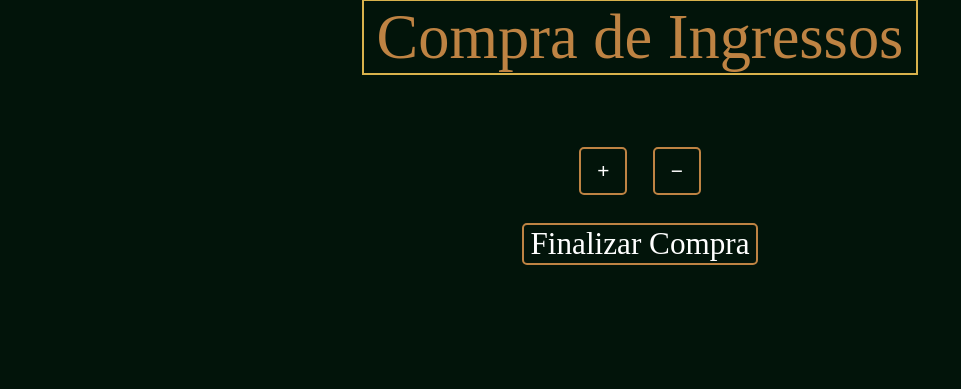
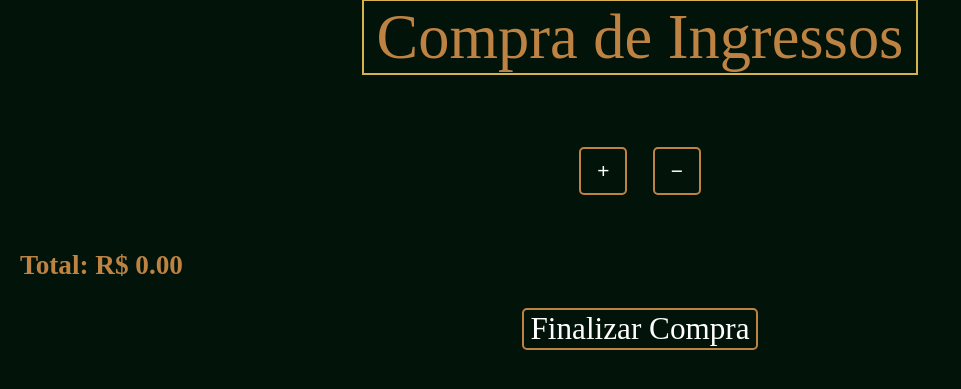
Before and after one commit to edertec/Trattoria_2024, a Flask app: page /add_ingressos in a window 1280 px wide. Shown: the part 191-580 px from the top of the page, without its empty margins (0-961 px from the left). Run offline with Flask 3, Linux system fonts and the light colour scheme; the visitor is signed in with stand-in values (Sample User, id 1); data that the repository does not hold is empty; some web fonts are replaced.

Commit message:
sistema de aaprecer o total de valor ingressos no add_ingressos, pagamento aparece  o valor total de ingressos e mudanças no html do pagamento e add_ingressos

```diff
--- a/app/routes.py
+++ b/app/routes.py
@@ -1,4 +1,4 @@
-from flask import Flask, render_template, request, redirect, url_for, flash, session, abort
+from flask import Flask, render_template, request, redirect, url_for, flash, session, abort, make_response
 from markupsafe import Markup
 from flask_mail import Mail, Message
 from itsdangerous import URLSafeTimedSerializer
@@ -113,6 +113,9 @@ def login_adm():
 @app.route('/add_ingressos', methods=['GET', 'POST'])
 @login_required
 def add_ingressos():
+    # Limpar dados da sessão, se houver
+    session.pop('ingressos', None)  # Caso tenha algum dado da sessão
+
     users = 100 - Ingresso_registrado6.query.count()
     nome_do_comprador = current_user.name
 
@@ -122,6 +125,12 @@ def add_ingressos():
 
     if request.method == 'POST':
         ticket_count = 0
+        total_valor = 0
+
+        # Valores de ingresso para adulto e infantil
+        preco_adulto = 120.00
+        preco_infantil = 60.00
+
         while f'titular-{ticket_count+1}' in request.form:
             ticket_count += 1
 
@@ -139,6 +148,12 @@ def add_ingressos():
             tipo_verificado = request.form[f'tipo-{i+1}']
             tipo = tipo_verificado == 'infantil'
 
+            # Calcular o valor do ingresso
+            if tipo:
+                total_valor += preco_infantil
+            else:
+                total_valor += preco_adulto
+
             novo_ingresso = Ingresso_registrado6(
                 comprador_id=comprador_id,
                 titular=titular,
@@ -153,16 +168,27 @@ def add_ingressos():
 
         db.session.commit()
         flash('Obrigado pela compra! Por favor, realize o pagamento')
-        return redirect(url_for('pagamento'))
+        return redirect(url_for('pagamento', total_valor=total_valor))
 
-    return render_template('add_ingressos.html', nome_do_comprador=nome_do_comprador, users=users)
+    # Renderiza a página sem cache
+    response = make_response(render_template('add_ingressos.html', nome_do_comprador=nome_do_comprador, users=users))
+
+    # Adiciona cabeçalhos para evitar cache
+    response.headers['Cache-Control'] = 'no-cache, no-store, must-revalidate'  # HTTP 1.1
+    response.headers['Pragma'] = 'no-cache'  # HTTP 1.0
+    response.headers['Expires'] = '0'  # Proxies
+
+    return response
+
 
 # Página de pagamento
 @app.route('/pagamento')
 @login_required
 def pagamento():
+    valor_total = Ingresso_registrado6.valor_total(current_user.id)
     ingressos = Ingresso_registrado6.query.filter_by(comprador_id=current_user.id, pago=False).all()
-    return render_template('pagamento.html', ingressos=ingressos, nome_usuario=current_user.name)
+
+    return render_template('pagamento.html', ingressos=ingressos, nome_usuario=current_user.name, valor_total=valor_total)
 
 # Listagem de ingressos do usuário
 @app.route('/list_ingressos_usuario')
--- a/app/templates/add_ingressos.html
+++ b/app/templates/add_ingressos.html
@@ -27,8 +27,7 @@
         <h2 class="title">Compra de Ingressos</h2>
     </div>
 
-    <!-- Aviso de limite de ingressos -->
-    <p id="warning-message" class="warning">Você atingiu o número máximo de ingressos disponíveis!</p>
+    <p id="warning-message" class="warning" style="display:none;">Você atingiu o número máximo de ingressos disponíveis!</p>
 
     <form method="post" action="{{ url_for('add_ingressos') }}">
         <div class="button-container">
@@ -40,7 +39,11 @@
             <!-- Os ingressos serão adicionados aqui dinamicamente -->
         </div>
 
-        <div class="div-finalizar" >
+        <div class="total-container">
+            <h3>Total: R$ <span id="total-amount">0.00</span></h3>
+        </div>
+
+        <div class="div-finalizar">
             <button type="submit" class="btn-finalizar">Finalizar Compra</button>
         </div>
     </form>
@@ -48,6 +51,18 @@
     <script>
         let ticketCount = 0;
         const maxTickets = {{ users | tojson }}; // Número de ingressos disponíveis passado pelo servidor
+        let totalAmount = 0;
+        const prices = {
+            'adulto': 120.00,
+            'infantil': 60.00
+        };
+
+        // Armazena o tipo de ingresso selecionado previamente para cada ingresso
+        const selectedTicketTypes = {};
+
+        function updateTotalAmount() {
+            document.getElementById('total-amount').innerText = totalAmount.toFixed(2);
+        }
 
         function addTicket() {
             if (ticketCount >= maxTickets) {
@@ -58,10 +73,9 @@
 
             ticketCount++;
 
-            // Criar o modelo de ingresso
             const ticketContainer = document.createElement('div');
             ticketContainer.className = 'ticket-container';
-            ticketContainer.setAttribute('id', 'ticket-' + ticketCount); // Adiciona um id para o ticket
+            ticketContainer.setAttribute('id', 'ticket-' + ticketCount);
 
             ticketContainer.innerHTML = `
             <h3>Ingresso ${ticketCount}</h3>
@@ -77,49 +91,77 @@
             <label for="restricoes-${ticketCount}">Restrições Alimentares:</label>
             <textarea id="restricoes-${ticketCount}" name="restricoes_alimentares-${ticketCount}" placeholder="Escreva quaisquer restrições alimentares"></textarea>
 
-
             <label for="tipo-${ticketCount}">Tipo do Ingresso</label>
             <p class="texto-pequeno">*Crianças de 0 a 3 anos não pagam e não necessitam de ingresso</p>
 
             <div class="type">
                 <label class="tit" for="adulto-${ticketCount}">Adulto (R$120,00)</label>
-                    <input class="botao" type="radio" id="adulto-${ticketCount}" name="tipo-${ticketCount}" value="adulto">
+                <input class="botao" type="radio" id="adulto-${ticketCount}" name="tipo-${ticketCount}" value="adulto" onclick="updateTicketPrice(${ticketCount})">
             </div>
 
             <div class="type">
                 <label class="tit" for="infantil-${ticketCount}">Infantil (R$60,00)</label>
-                    <input class="botao" type="radio" id="infantil-${ticketCount}" name="tipo-${ticketCount}" value="infantil">
+                <input class="botao" type="radio" id="infantil-${ticketCount}" name="tipo-${ticketCount}" value="infantil" onclick="updateTicketPrice(${ticketCount})">
             </div>
         `;
 
-            // Adicionar o novo ingresso à lista
             document.getElementById('tickets-list').appendChild(ticketContainer);
 
-            // Verificar novamente se atingiu o limite de ingressos
             if (ticketCount >= maxTickets) {
                 document.getElementById('warning-message').style.display = 'block';
                 document.getElementById('add-button').disabled = true;
             }
+
+            // Inicializar o tipo selecionado para esse ingresso como null
+            selectedTicketTypes[ticketCount] = null;
+        }
+
+        function updateTicketPrice(ticketNumber) {
+            const selectedType = document.querySelector(`input[name="tipo-${ticketNumber}"]:checked`).value;
+
+            // Verificar se o tipo já foi selecionado previamente
+            const previousType = selectedTicketTypes[ticketNumber];
+
+            // Se já houver um tipo selecionado anteriormente, subtrair o valor desse tipo do total
+            if (previousType) {
+                totalAmount -= prices[previousType];
+            }
+
+            // Adicionar o novo valor selecionado ao total
+            totalAmount += prices[selectedType];
+
+            // Atualizar o tipo selecionado para o ingresso
+            selectedTicketTypes[ticketNumber] = selectedType;
+
+            updateTotalAmount();
         }
 
         function removeTicket() {
-            // Verifica se há ingressos adicionados
             if (ticketCount > 0) {
-                // Remove o último ingresso adicionado
                 const lastTicket = document.getElementById('ticket-' + ticketCount);
+                const selectedType = selectedTicketTypes[ticketCount];
+
+                // Verifica se há um tipo selecionado para o último ingresso removido e subtrai do total
+                if (selectedType) {
+                    totalAmount -= prices[selectedType];
+                }
+
                 if (lastTicket) {
                     lastTicket.remove();
                     ticketCount--;
                 }
 
-                // Se o aviso estiver sendo exibido, esconda-o e habilite o botão
+                updateTotalAmount();
+
                 if (ticketCount < maxTickets) {
                     document.getElementById('warning-message').style.display = 'none';
                     document.getElementById('add-button').disabled = false;
                 }
+
+                // Remover o tipo de ingresso desse ticket do controle de tipos selecionados
+                delete selectedTicketTypes[ticketCount + 1];
             }
         }
     </script>
-
 </body>
 </html>
```
Also changed, not shown: app/models.py (+17 -0 lines), app/templates/pagamento.html (+7 -1 lines). Lines whose indentation alone changed are shown as unchanged.
